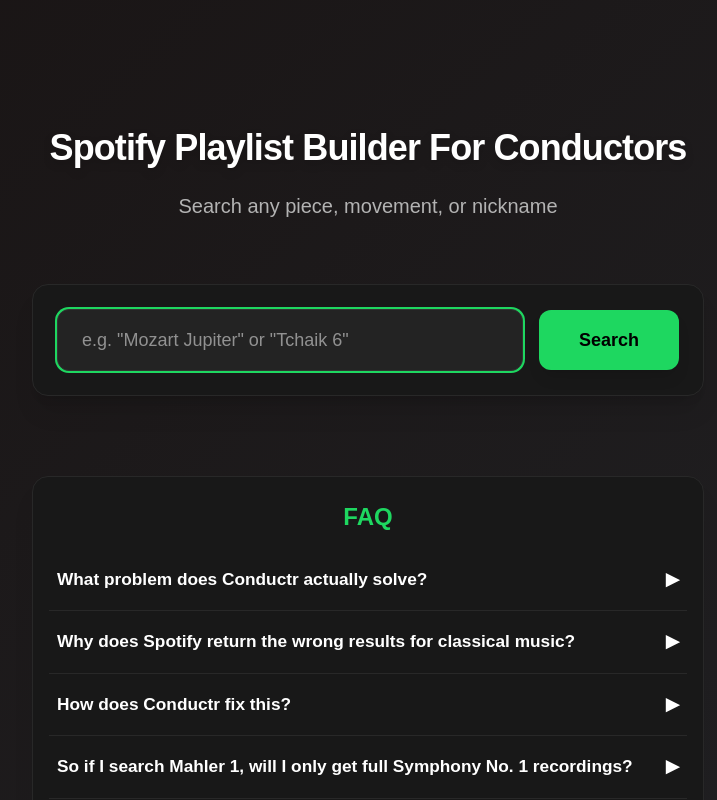
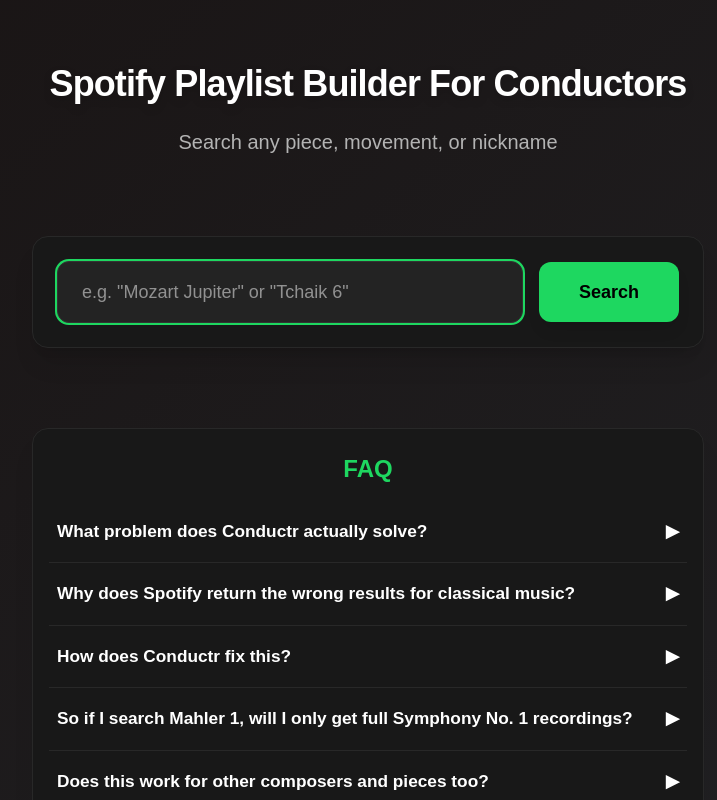
Before and after one commit to ecz2515/conductr, a Next.js app: page / in a window 1280 px wide. Shown: the top 800 px of the page, without its empty margins (272-989 px from the left). Built offline with nearby package versions, Linux system fonts and the light colour scheme.

Commit message:
Refactor layout styles in Home component for improved UI consistency

```diff
--- a/app/page.tsx
+++ b/app/page.tsx
@@ -169,11 +169,11 @@
       {/* Main Content Container */}
       <div
         className={`flex-1 flex flex-col items-center px-4 transition-all duration-700 ${
-          shouldCenter ? "justify-center min-h-screen" : "justify-start pt-16"
+          shouldCenter ? "justify-center min-h-screen" : "justify-start"
         }`}
       >
         {/* Title Section */}
-        <div className={`text-center max-w-4xl ${shouldCenter ? "mb-8 mt-32" : "mb-12"}`}>
+        <div className="text-center max-w-4xl mb-12 pt-16">
           <h1 className="text-3xl sm:text-4xl font-bold text-white tracking-tight drop-shadow-lg mb-6">
             {albums && !isSearching && albums.length > 0
               ? "Select recordings to include in your playlist"
```
